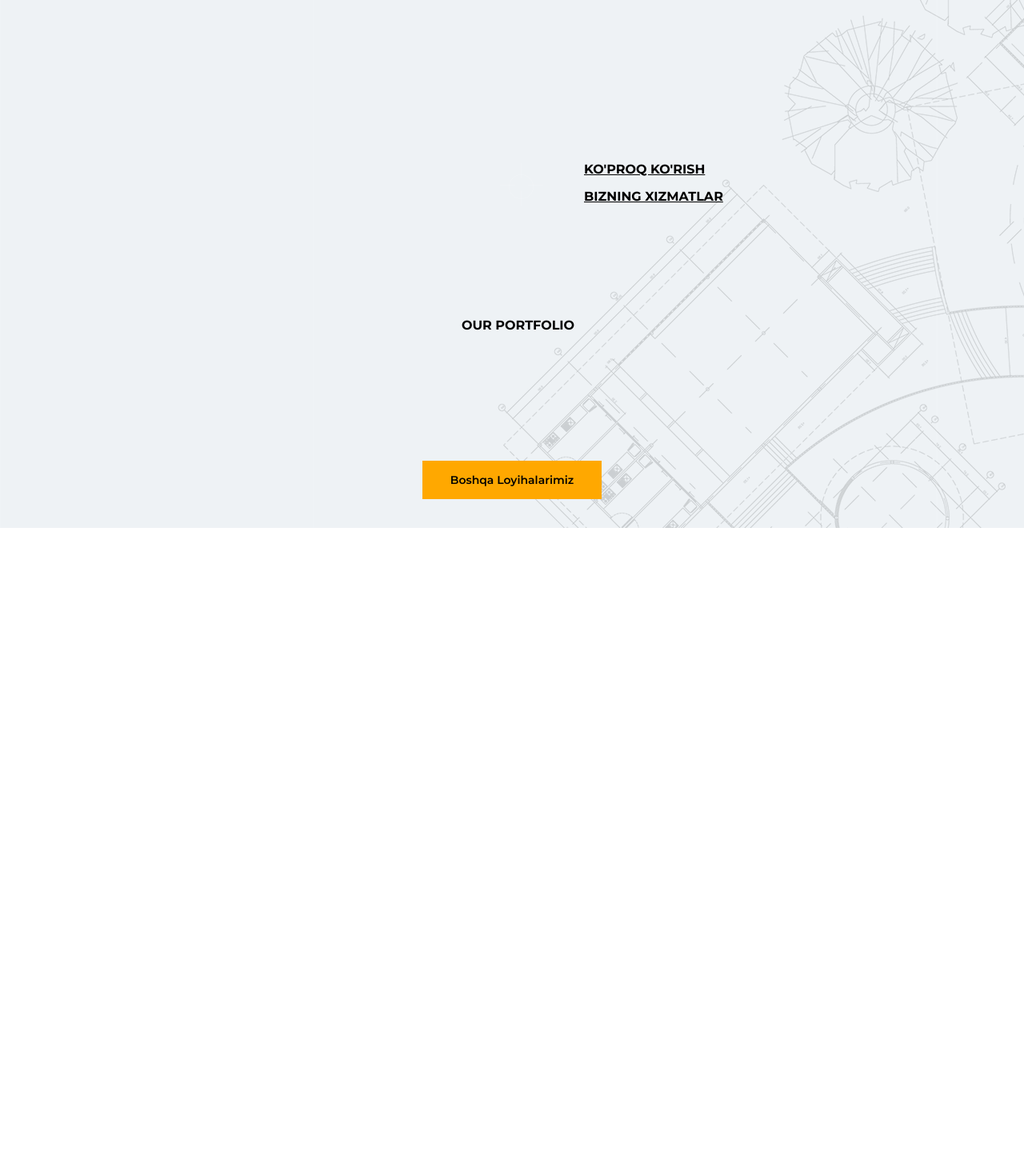
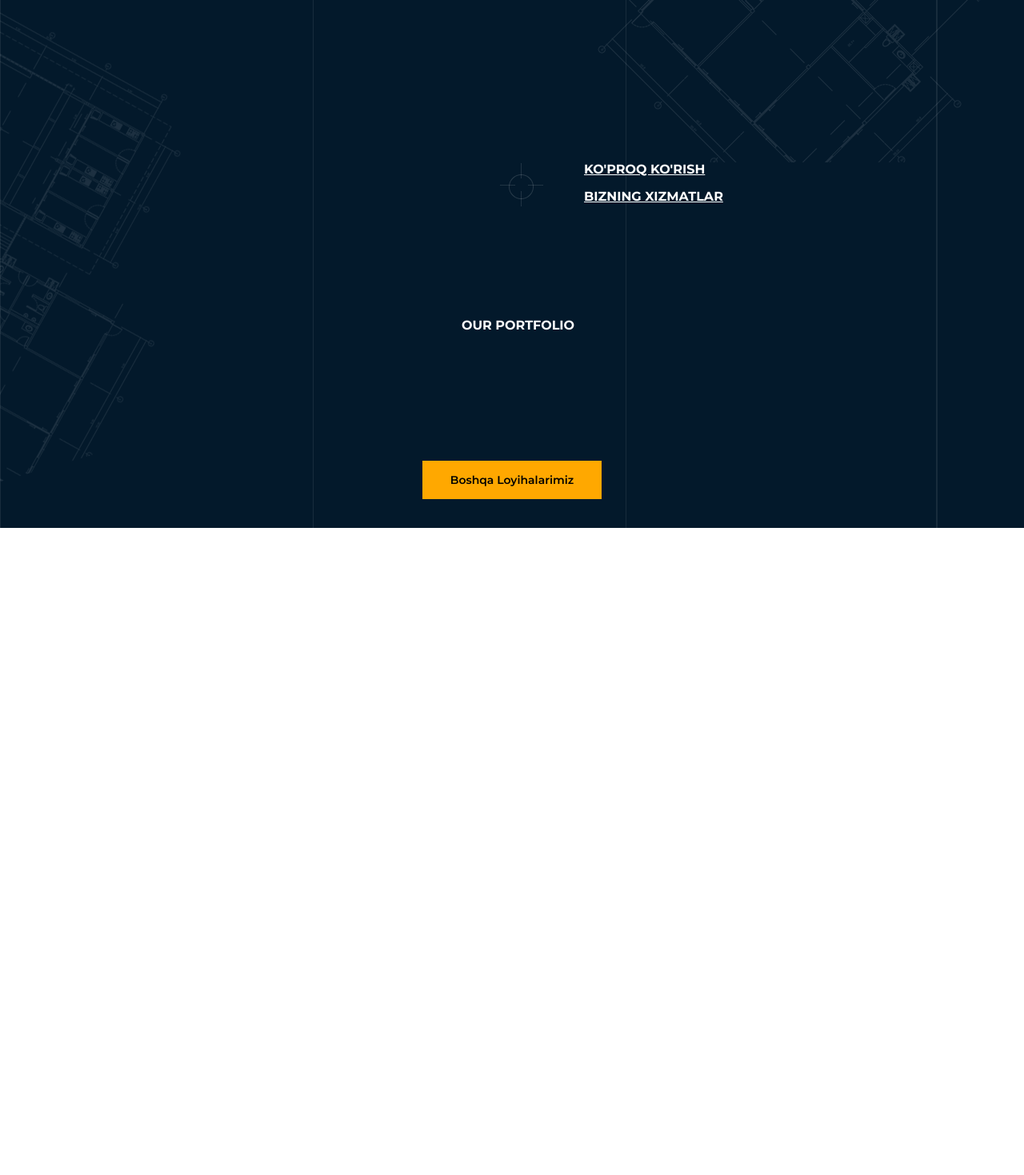
Before and after one commit to MHojimurod/building, a Django app: page / in a window 1280 px wide. Shown: the part 3538-5007 px from the top of the page at 80% size. Run offline with Django 4.2, Linux system fonts and the light colour scheme; data that the repository does not hold is empty; parts of the project's set-up code (start-up, migrations or seed data) failed here and were passed over; some libraries are stand-ins or nearby versions; some web fonts are replaced.

Commit message:
bat file push

```diff
--- a/templates/base.html
+++ b/templates/base.html
@@ -18,7 +18,6 @@
 <link rel="stylesheet" type="text/css" href="{% static 'css/font-awesome.min.css' %}">
 
 <link rel="stylesheet" type="text/css" href="{% static 'css/dark-color.css' %}">
-<link rel="stylesheet" type="text/css" href="{% static 'css/light-color.css' %}">
 <link rel="stylesheet" type="text/css" href="{% static 'css/style.css' %}">
 <link rel="stylesheet" type="text/css" href="{% static 'css/responsive.css' %}">
 <link rel="stylesheet" href="https://cdn.jsdelivr.net/npm/bootstrap-icons@1.8.1/font/bootstrap-icons.css">
--- a/templates/main/contact.html
+++ b/templates/main/contact.html
@@ -34,12 +34,12 @@
               <div class="address">
                 <h3>Brand Offices :</h3>
                 <ul>
-                  <li><a href="#" title="">Allentown PA</a></li>
+                  <!-- <li><a href="#" title="">Allentown PA</a></li>
                   <li><a href="#" title="">Allanta, GA</a></li>
                   <li><a href="#" title="">Chicago, IL</a></li>
                   <li><a href="#" title="">Dallas, TX</a></li>
                   <li><a href="#" title="">Edison, NJ</a></li>
-                  <li><a href="#" title="">Houston, TX</a></li>
+                  <li><a href="#" title="">Houston, TX</a></li> -->
                 </ul>
               </div>
               <!--address end-->
--- a/templates/navbar.html
+++ b/templates/navbar.html
@@ -23,9 +23,9 @@
                         </li>
 
                         <li><a class="{{contact}}" href="{% url 'contact' %}" title="">Aloqa uchun</a></li>
-                        <li>
+                        <!-- <li>
                             <input name="day_night" onclick="data()" id="day_night" type="checkbox">
-                        </li>
+                        </li> -->
                     </ul>
                 </nav><!--nav end-->
                 <div class="mobile-menu-btn">
```
